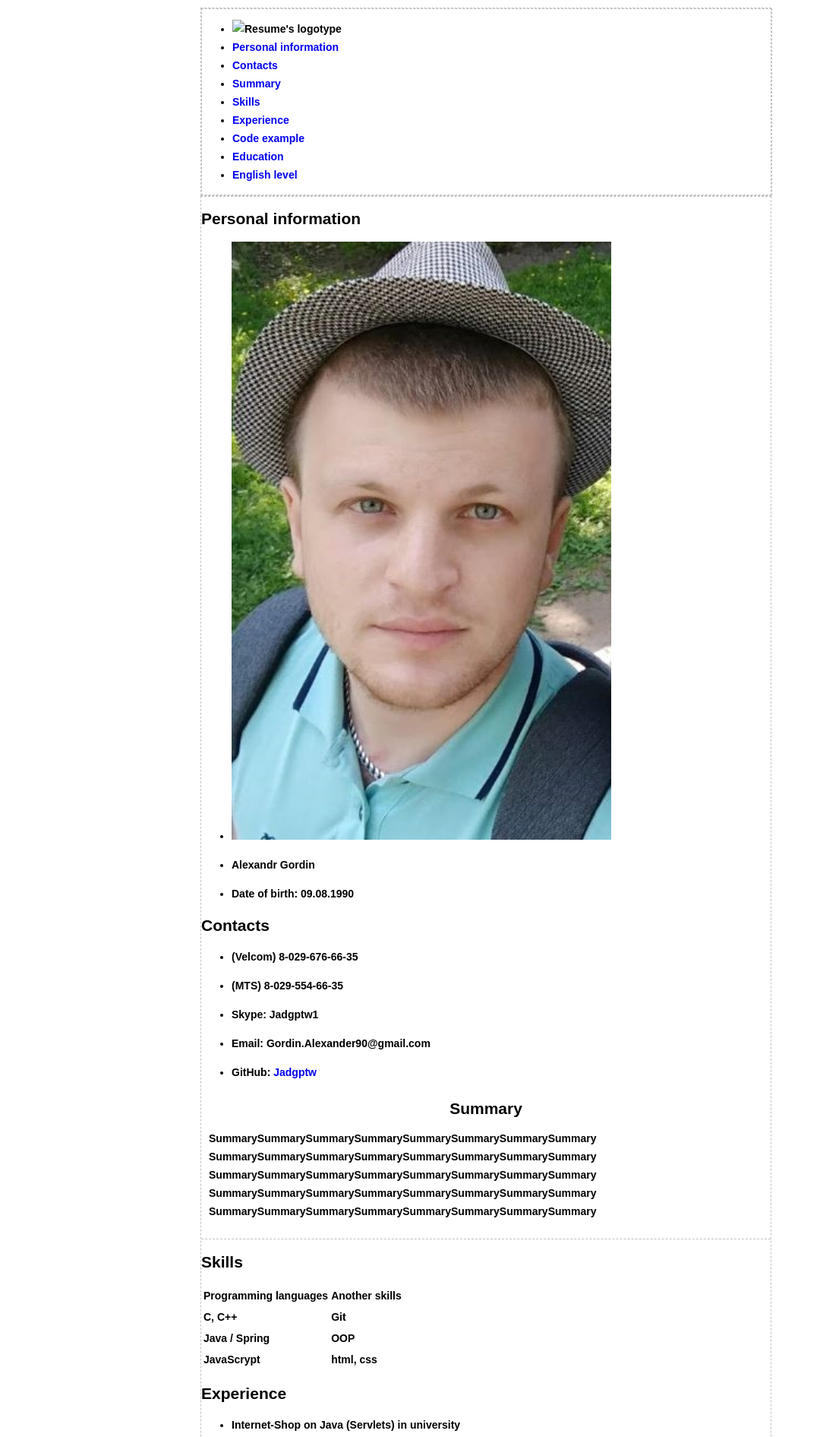
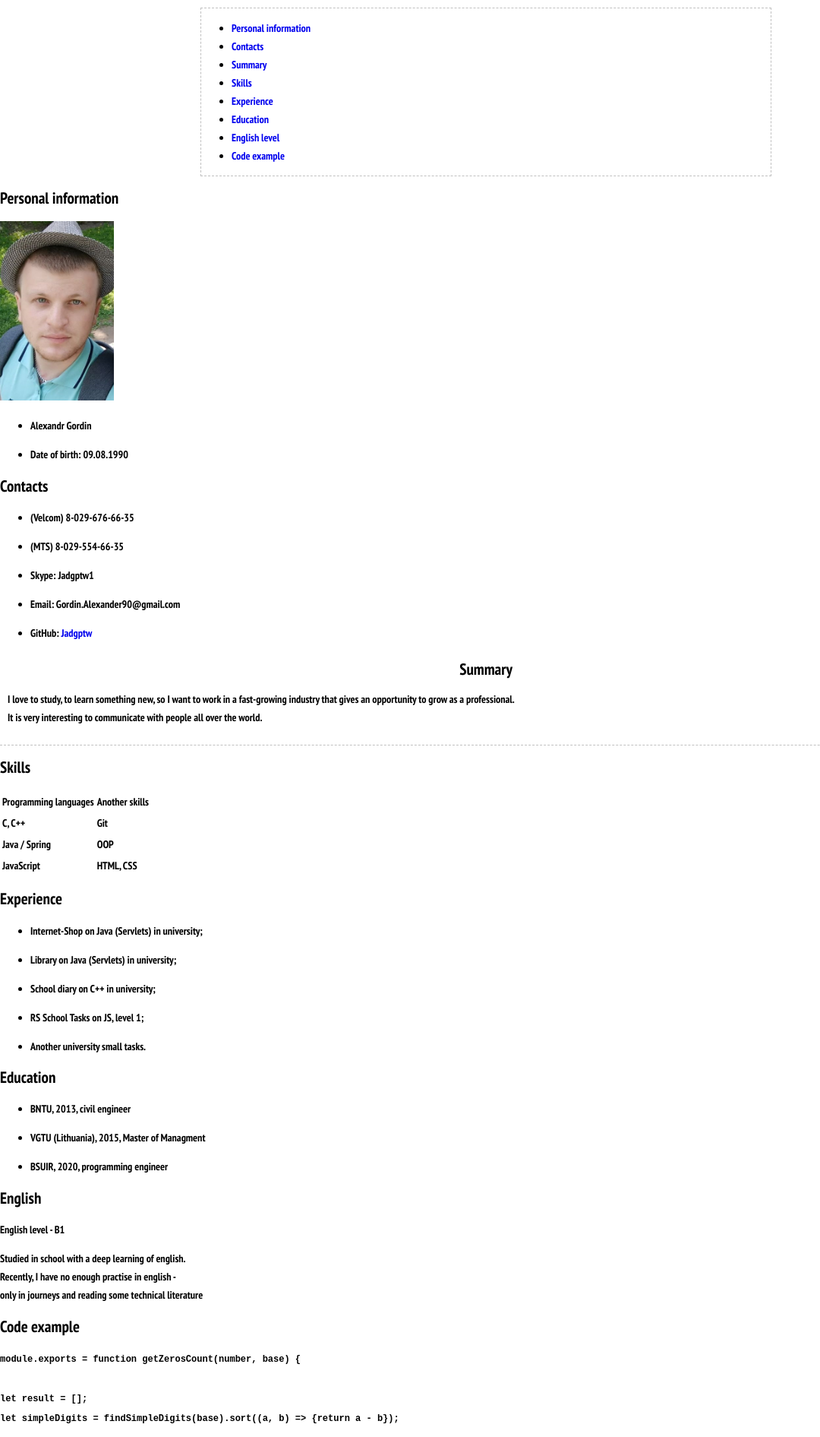
Before and after one commit to Jadgptw/rsschool-codejam1-cv, a plain HTML site: page index.html in a window 1280 px wide. Shown: the top 1891 px of the page at 76% size, without its empty margins (0-1080 px from the left). Drawn offline with Linux system fonts and the light colour scheme.

Commit message:
refactor: change content and names of classes

```diff
--- a/index.html
+++ b/index.html
@@ -3,19 +3,13 @@
 <head>
   <meta charset="utf-8">
   <title>Resume</title>
+  <link href="https://fonts.googleapis.com/css?family=PT+Sans+Narrow:400,700&amp;subset=latin,cyrillic" rel="stylesheet">
   <link rel="stylesheet" href="css/style.css">
 </head>
 <body>
   <header class="main-header">
     <nav class="main-navigation">
-      <div class="main-navigation-wrapper">
-        <div class="container">
-          <ul class="resume-navigation">
-            <li>
-              <a class="main-logo">
-                <img src="img/resume.jpg" width="300" height="150" alt="Resume's logotype">
-              </a>
-            </li>
+      <ul class="resume-navigation-list">
         <li>
           <a href="#personal">Personal information</a>
         </li>
@@ -32,29 +26,27 @@
           <a href="#experience">Experience</a>
         </li>
         <li>
-              <a href="#code-example">Code example</a>
-            </li>
-            <li>
           <a href="#education">Education</a>
         </li>
         <li>
           <a href="#english">English level</a>
         </li>
+        <li>
+          <a href="#code-example">Code example</a>
+        </li>
       </ul>
-        </div>
-      </div>
     </nav>
   </header>
 
-  <main class="container">
+  <main class="main-container">
       <h1 class="visually-hidden">Resume Page</h1>
 
-    <section class="personal" id="personal">
+    <div class="idential-block-wrapper">
+      <section class="personal idential-block idential-block-left" id="personal">
         <h2>Personal information</h2>
+        <div class="personal-information-wrapper">
+          <img src="img/photo.jpg" width="150" height="250" alt="Alexandr Gordin photo">
           <ul class="personal-information-list">
-        <li>
-          <img src="img/photo.jpg" width="500" height="500" alt="Alexandr Gordin photo">
-        </li>
             <li>
               <p>Alexandr Gordin</p>
             </li>
@@ -62,9 +54,10 @@
               <p>Date of birth: 09.08.1990</p>
             </li>
           </ul>
+        </div>
       </section>
 
-    <section class="contacts" id="contacts">
+      <section class="contacts idential-block" id="contacts">
         <h2>Contacts</h2>
         <ul class="telephone-list">
           <li>
@@ -84,22 +77,28 @@
           </li>
         </ul>
       </section>
+    </div>
 
     <section class="summary" id="summary">
       <h2>Summary</h2>
       <p>
-          SummarySummarySummarySummarySummarySummarySummarySummary
-          SummarySummarySummarySummarySummarySummarySummarySummary
-          SummarySummarySummarySummarySummarySummarySummarySummary
-          SummarySummarySummarySummarySummarySummarySummarySummary
-          SummarySummarySummarySummarySummarySummarySummarySummary
+          I love to study, to learn something new, so I want to work in a fast-growing industry
+          that gives an opportunity to grow as a professional.<br>It is very interesting to
+          communicate with people all over the world.
       </p>
     </section>
 
-    <section class="skills" id="skills">
+    <div class="idential-block-wrapper">
+      <section class="skills idential-block idential-block-left" id="skills">
         <h2>Skills</h2>
         <table>
-        <th>Programming languages</th><th>Another skills</th>
+          <thead>
+            <tr>
+              <th>Programming languages</th>
+              <th>Another skills</th>
+            </tr>
+          </thead>
+          <tbody>
             <tr>
               <td>C, C++</td>
               <td>Git</td>
@@ -109,42 +108,68 @@
               <td>OOP</td>
             </tr>
             <tr>
-          <td>JavaScrypt</td>
-          <td>html, css</td>
+              <td>JavaScript</td>
+              <td>HTML, CSS</td>
             </tr>
+          </tbody>
         </table>
       </section>
 
-    <section class="experience" id="experience">
+      <section class="experience idential-block" id="experience">
         <h2>Experience</h2>
         <ul class="experience-list">
           <li>
-          <p>Internet-Shop on Java (Servlets) in university</p>
+            <p>Internet-Shop on Java (Servlets) in university;</p>
           </li>
           <li>
-          <p>Library on Java (Servlets) in university</p>
+            <p>Library on Java (Servlets) in university;</p>
           </li>
           <li>
-          <p>School diary on C++ in university</p>
+            <p>School diary on C++ in university;</p>
           </li>
           <li>
-          <p>RS School Tasks on JS, level 1</p>
+            <p>RS School Tasks on JS, level 1;</p>
           </li>
           <li>
-          <p>Another university small tasks</p>
+            <p>Another university small tasks.</p>
           </li>
         </ul>
       </section>
+    </div>
+
+    <div class="idential-block-wrapper">
+      <section class="education idential-block idential-block-left" id="education">
+        <h2>Education</h2>
+        <ul class="education-list">
+          <li>
+            <p>BNTU, 2013, civil engineer</p>
+          </li>
+          <li>
+            <p>VGTU (Lithuania), 2015, Master of Managment</p>
+          </li>
+          <li>
+            <p>BSUIR, 2020, programming engineer</p>
+          </li>
+        </ul>
+      </section>
+
+      <section class="english idential-block" id="english">
+        <h2>English</h2>
+        <b>English level - B1</b>
+        <p>Studied in school with a deep learning of english.<br> Recently, I have no enough practise in english -<br>
+          only in journeys and reading some technical literature</p>
+      </section>
+    </div>
 
     <section class="code-example" id="code-example">
       <h2>Code example</h2>
       <code>
         module.exports = function getZerosCount(number, base) { <br><br>
           let result = [];<br>
-          let simpleDigits = findSimpleDigits(base).sort((a, b) => {return a - b});<br><br>
-          while(simpleDigits.length > 0){<br>
+          let simpleDigits = findSimpleDigits(base).sort((a, b) =&gt; {return a - b});<br><br>
+          while(simpleDigits.length &gt; 0){<br>
             let simpleDigit = simpleDigits[simpleDigits.length - 1];<br>
-            let count = simpleDigits.slice(simpleDigits.indexOf(simpleDigit)).length;<br>
+            const count = simpleDigits.slice(simpleDigits.indexOf(simpleDigit)).length;<br>
             result.push(Math.floor(getMultiplicityCount(number, simpleDigit, 1, count)));<br>
             simpleDigits.splice(simpleDigits.indexOf(simpleDigit));<br>
           }<br>
@@ -152,9 +177,9 @@
         }<br><br>
         function getMultiplicityCount(number, simpleDigit, power, quantity) {<br>
           let result = 0;<br>
-          let mult = Math.pow(simpleDigit, power);<br>
-          let count = Math.floor(number / mult);<br><br>
-          if(count > 0){<br>
+          const mult = Math.pow(simpleDigit, power);<br>
+          const count = Math.floor(number / mult);<br><br>
+          if(count &gt; 0){<br>
             result += count / quantity  + getMultiplicityCount(number, simpleDigit, power + 1, quantity);<br>
           }<br>
           return result;<br>
@@ -166,8 +191,8 @@
                                   157, 163, 167, 173, 179, 181, 191, 193, 197, 199,<br>
                                   211, 223, 227, 229, 233, 239, 241, 251];<br>
                                   let result = [];<br><br>
-          while(simpleDigits.indexOf(number) < 0){<br>
-            for(var i = 0, len = simpleDigits.length; i < len; i++){<br>
+          while(simpleDigits.indexOf(number) &lt; 0){<br>
+            for(let i = 0, len = simpleDigits.length; i &lt; len; i++){<br>
               if(!(number % simpleDigits[i])){<br>
                 result.push(simpleDigits[i]);<br>
                 break;<br>
@@ -179,32 +204,11 @@
           return result;<br>
         }<br>
       </code>
-      <b>You can see more examples on my github account: <a href="https://github.com/Jadgptw">Jadgptw</a></b>
+      <b>You can see more code examples on my github account: <a href="https://github.com/Jadgptw">Jadgptw</a></b>
     </section>
 
+  </main>
 
-    <section class="education" id="education">
-      <h2>Education</h2>
-      <ul class="education-list">
-        <li>
-          <p>Belorussian National Tachnical University, 2013, engineer</p>
-        </li>
-        <li>
-          <p>Vilnius Gediminas Technical University, 2015, Master of Managment</p>
-        </li>
-        <li>
-          <p>Belarusian State University of Informatics and Radioelectronics, 2020, programming engineer</p>
-        </li>
-      </ul>
-    </section>
-
-    <section class="english" id="english">
-      <h2>English level</h2>
-      <b>English level - B1</b>
-      <p>I studied in school with a deep learning of english. Recently, a have small practise in english -
-        only in journeys and reading some technical literature </p>
-    </section>
-  </main>
 
   <footer class="main-footer">
     <p>Developed by Alexandr Gordin</p>
```
Lines whose indentation alone changed are shown as unchanged.
